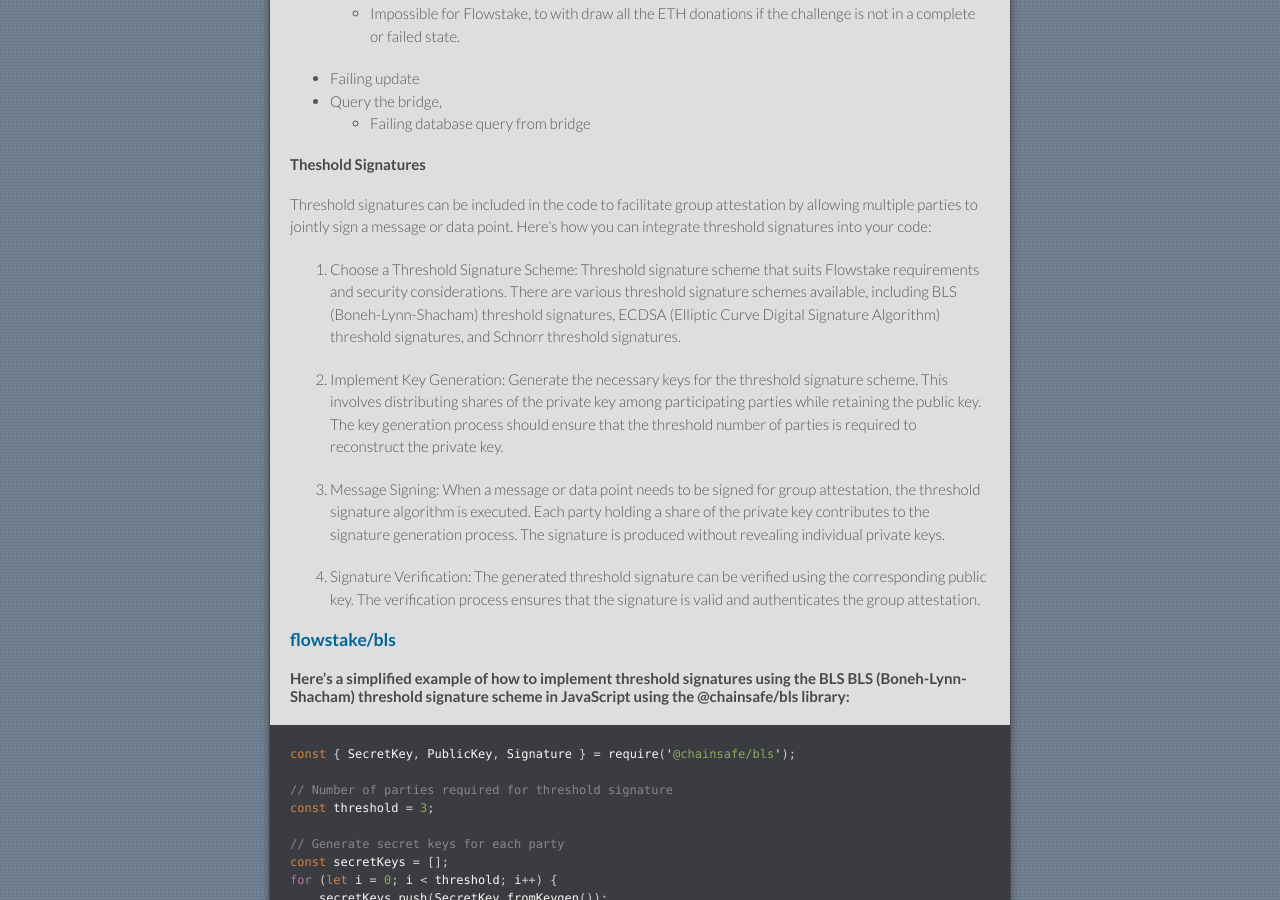
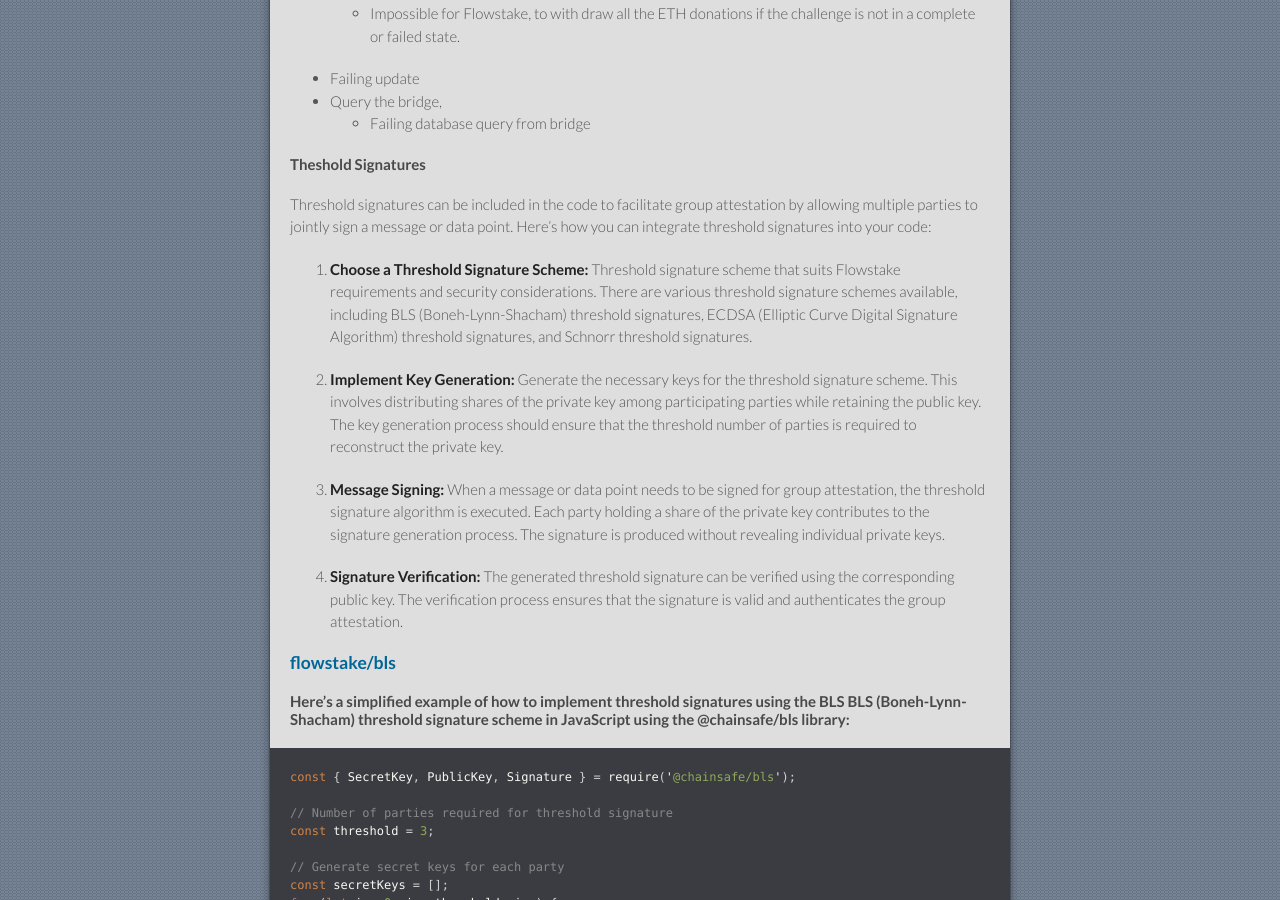
Before and after one commit to flowstake/flowstake.github.io, a Jekyll site: the page built from index.md, in a window 1280 px wide and 900 px high, scrolled down 3658 px. Built offline with Jekyll 4.4.1, drawn with Linux system fonts in a browser that asks for light colours; our own code applies the rules of GitHub Pages for plain Markdown files; some of the changed text lies outside the part shown.

```diff
--- a/index.md
+++ b/index.md
@@ -71,7 +71,7 @@ Creating a proof of stake (PoS) activity ledger involves documenting the various
 * Each second a is trackpoint required to be recorded & encrypted into a block & attested in 1 minute block segments.
     * Analyzing data for Max Accel, Max Speed & Activity Duration
 
-####  Proof of Activity as a Stake - Validators
+#### **Validators** - Proof of Activity as a Stake
 * Validators - To ensure network consensus & validation of activity data, each node must process transactions to secure network activity.
     * Activity timestamp hash verified on the blockchain network
     * Operate a validator node to stake the network
@@ -125,13 +125,13 @@ Creating a proof of stake (PoS) activity ledger involves documenting the various
 
 Threshold signatures can be included in the code to facilitate group attestation by allowing multiple parties to jointly sign a message or data point. Here's how you can integrate threshold signatures into your code:
 
-1. Choose a Threshold Signature Scheme: Threshold signature scheme that suits Flowstake  requirements and security considerations. There are various threshold signature schemes available, including BLS (Boneh-Lynn-Shacham) threshold signatures, ECDSA (Elliptic Curve Digital Signature Algorithm) threshold signatures, and Schnorr threshold signatures.
+1. **Choose a Threshold Signature Scheme:** Threshold signature scheme that suits Flowstake  requirements and security considerations. There are various threshold signature schemes available, including BLS (Boneh-Lynn-Shacham) threshold signatures, ECDSA (Elliptic Curve Digital Signature Algorithm) threshold signatures, and Schnorr threshold signatures.
 
-2. Implement Key Generation: Generate the necessary keys for the threshold signature scheme. This involves distributing shares of the private key among participating parties while retaining the public key. The key generation process should ensure that the threshold number of parties is required to reconstruct the private key.
+2. **Implement Key Generation:** Generate the necessary keys for the threshold signature scheme. This involves distributing shares of the private key among participating parties while retaining the public key. The key generation process should ensure that the threshold number of parties is required to reconstruct the private key.
 
-3. Message Signing: When a message or data point needs to be signed for group attestation, the threshold signature algorithm is executed. Each party holding a share of the private key contributes to the signature generation process. The signature is produced without revealing individual private keys.
+3. **Message Signing:** When a message or data point needs to be signed for group attestation, the threshold signature algorithm is executed. Each party holding a share of the private key contributes to the signature generation process. The signature is produced without revealing individual private keys.
 
-4. Signature Verification: The generated threshold signature can be verified using the corresponding public key. The verification process ensures that the signature is valid and authenticates the group attestation.
+4. **Signature Verification:** The generated threshold signature can be verified using the corresponding public key. The verification process ensures that the signature is valid and authenticates the group attestation.
 
 
 ### [flowstake/bls](https://github.com/flowstake/bls)
```
